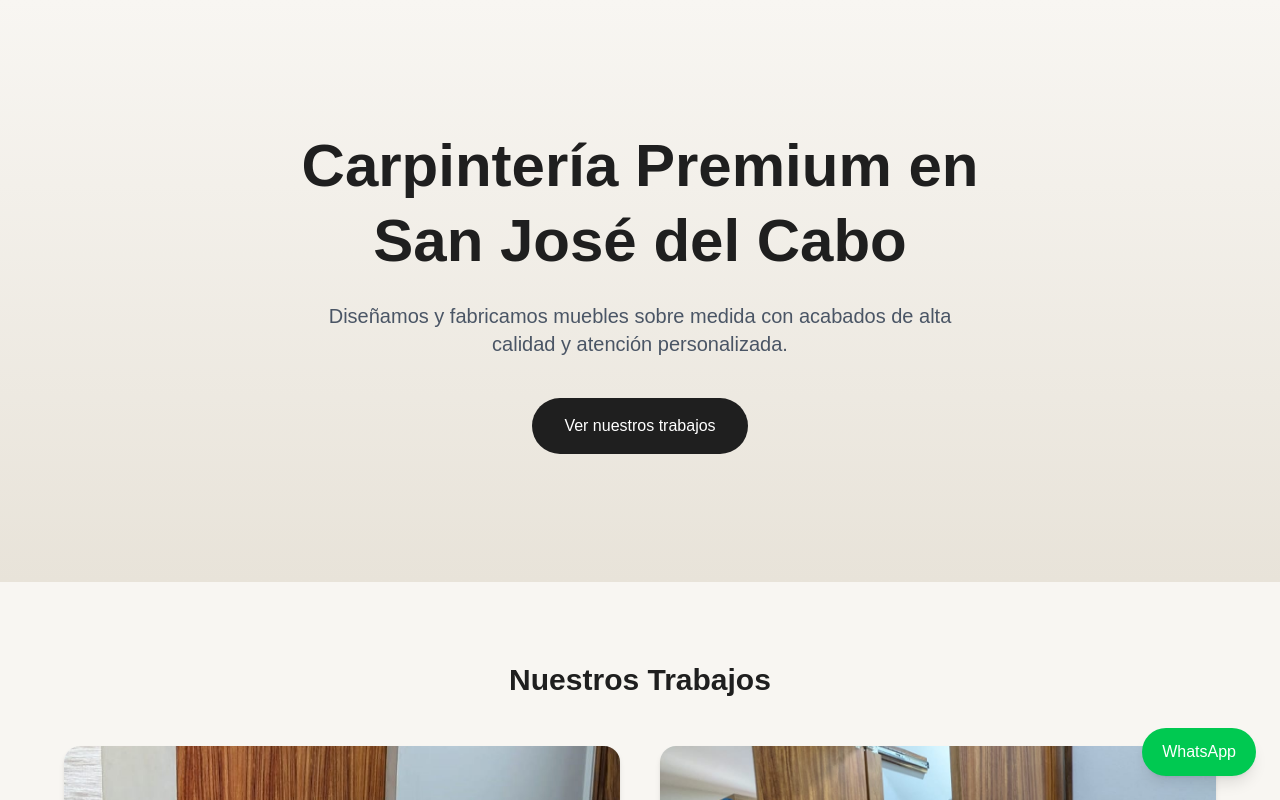
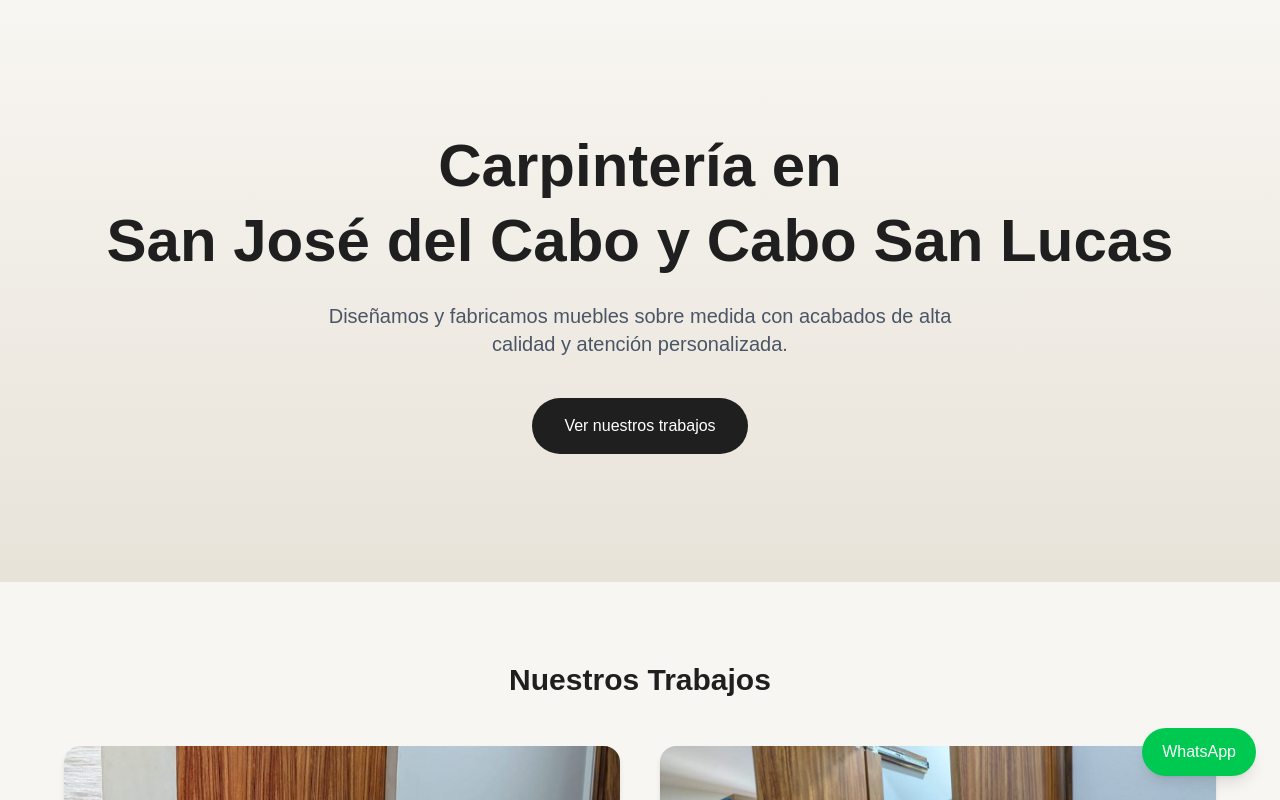
Before and after one commit to Rospichardo/carpinteria-web, a Next.js app: page / in a window 1280 px wide. Shown: the top 800 px of the page. Built offline with nearby package versions, Linux system fonts and the light colour scheme.

Commit message:
mejora de hero

```diff
--- a/app/page.tsx
+++ b/app/page.tsx
@@ -25,8 +25,8 @@ export default function Home() {
                     bg-gradient-to-b from-[#f8f6f2] to-[#e8e3d9]">
 
   <h1 className="text-5xl md:text-6xl font-bold mb-6 leading-tight">
-    Carpintería Premium en <br />
-    San José del Cabo
+    Carpintería en <br />
+    San José del Cabo y Cabo San Lucas
   </h1>
 
   <p className="text-gray-600 text-lg md:text-xl
```
